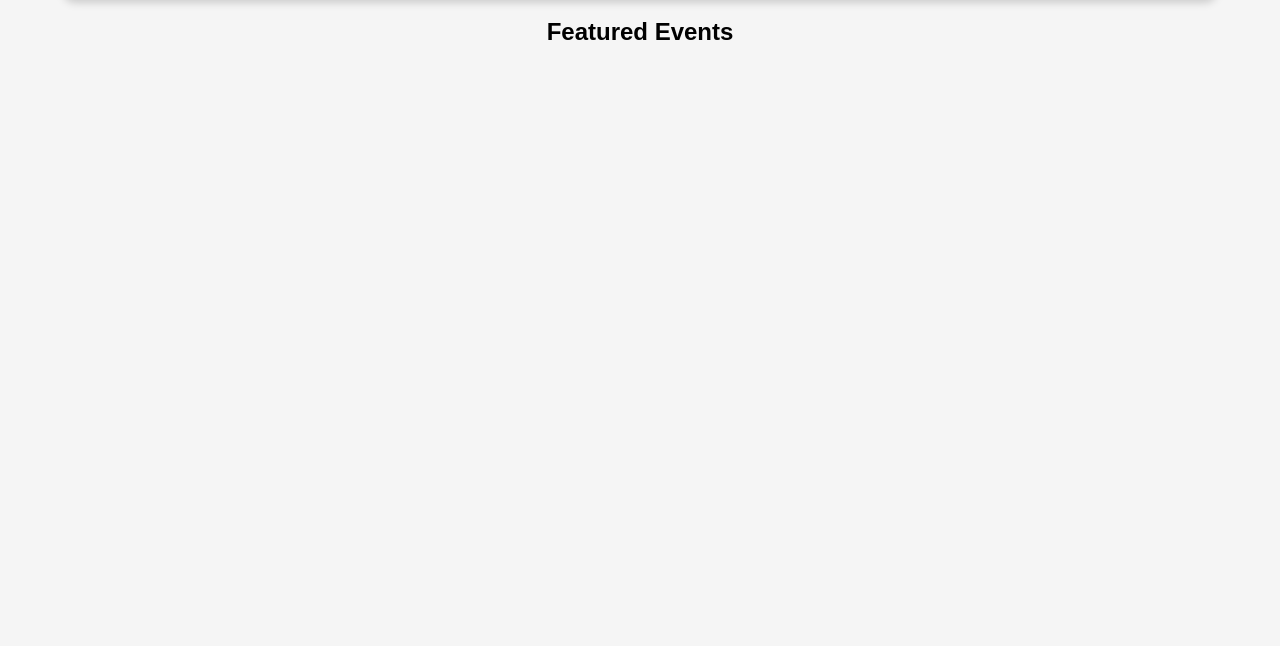
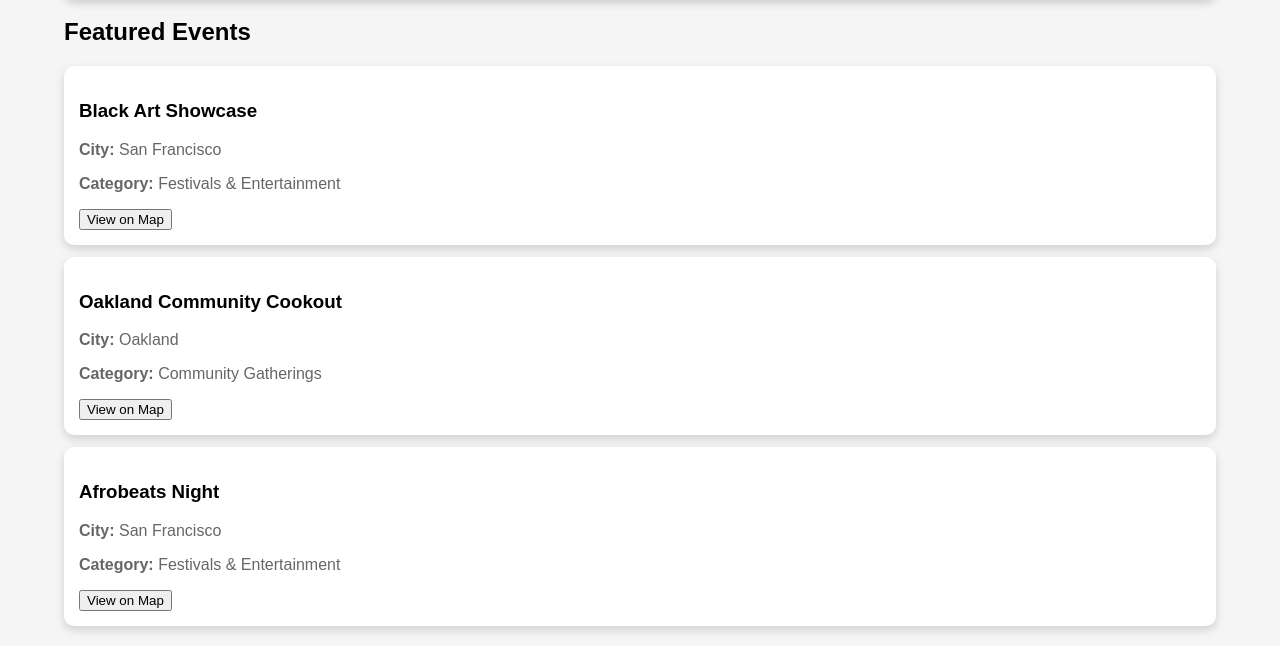
Before and after one commit to natemugambi/Local-Event-Map-Project, a plain HTML site: page index.html in a window 1280 px wide. Shown: the part 818-1464 px from the top of the page. Before the commit the page ends 884 px from the top, so only its background shows below. Drawn offline with Linux system fonts and the light colour scheme; some packages are replaced by stand-ins of ours.

Commit message:
Updated event cards

```diff
--- a/script.js
+++ b/script.js
@@ -35,6 +35,9 @@ function initMap() {
     },
   ];
 
+    const eventList = document.getElementById("event-list");
+
+
   // Loop through each event and create a marker
   events.forEach(function(event) {
     const marker = new google.maps.Marker({
@@ -50,12 +53,32 @@ function initMap() {
     const infoWindow = new google.maps.InfoWindow({
       content: `
         <h3>${event.name}</h3>
-        <p>${event.city}</p>
+        <p><strong>City:</strong> ${event.city}</p>
+        <p><strong>Category:</strong> ${event.category}</p>
       `,
     });
 
     marker.addListener("click", function() {
       infoWindow.open(map, marker);
     });
+
+    const card = document.createElement("div");
+    card.className = "event-card";
+
+    card.innerHTML = `
+      <h3>${event.name}</h3>
+      <p><strong>City:</strong> ${event.city}</p>
+      <p><strong>Category:</strong> ${event.category}</p>
+      <button>View on Map</button>
+    `;
+
+    card.addEventListener("click", function() {
+      map.setCenter(marker.getPosition());
+      map.setZoom(14);
+      infoWindow.open(map, marker);
+    });
+
+    eventList.appendChild(card);
+
   });
 }
--- a/style.css
+++ b/style.css
@@ -25,3 +25,22 @@ p {
   border-radius: 10px; /* Rounded corners */
   box-shadow: 0px 4px 10px rgba(0,0,0,0.2); /* Shadow effect */
 }
+
+#events-section {
+  width: 90%;
+  margin: 20px auto;
+  text-align: left;
+}
+
+.event-card {
+  background: white;
+  padding: 15px;
+  margin: 12px 0;
+  border-radius: 10px;
+  cursor: pointer;
+  box-shadow: 0px 4px 10px rgba(0,0,0,0.15);
+}
+
+.event-card:hover {
+  transform: scale(1.01);
+}
```
Also changed, not shown: index.html (+2 -0 lines).
